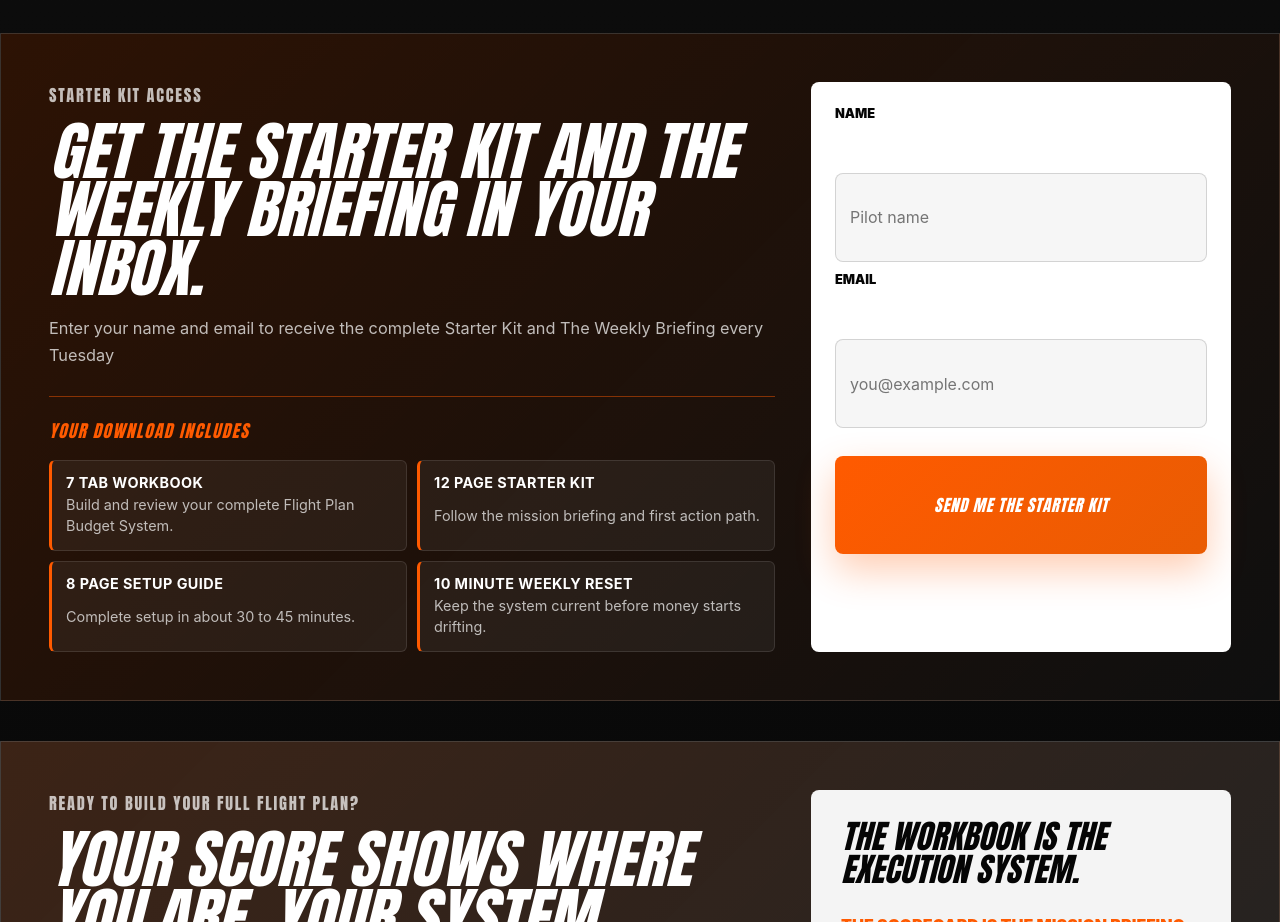
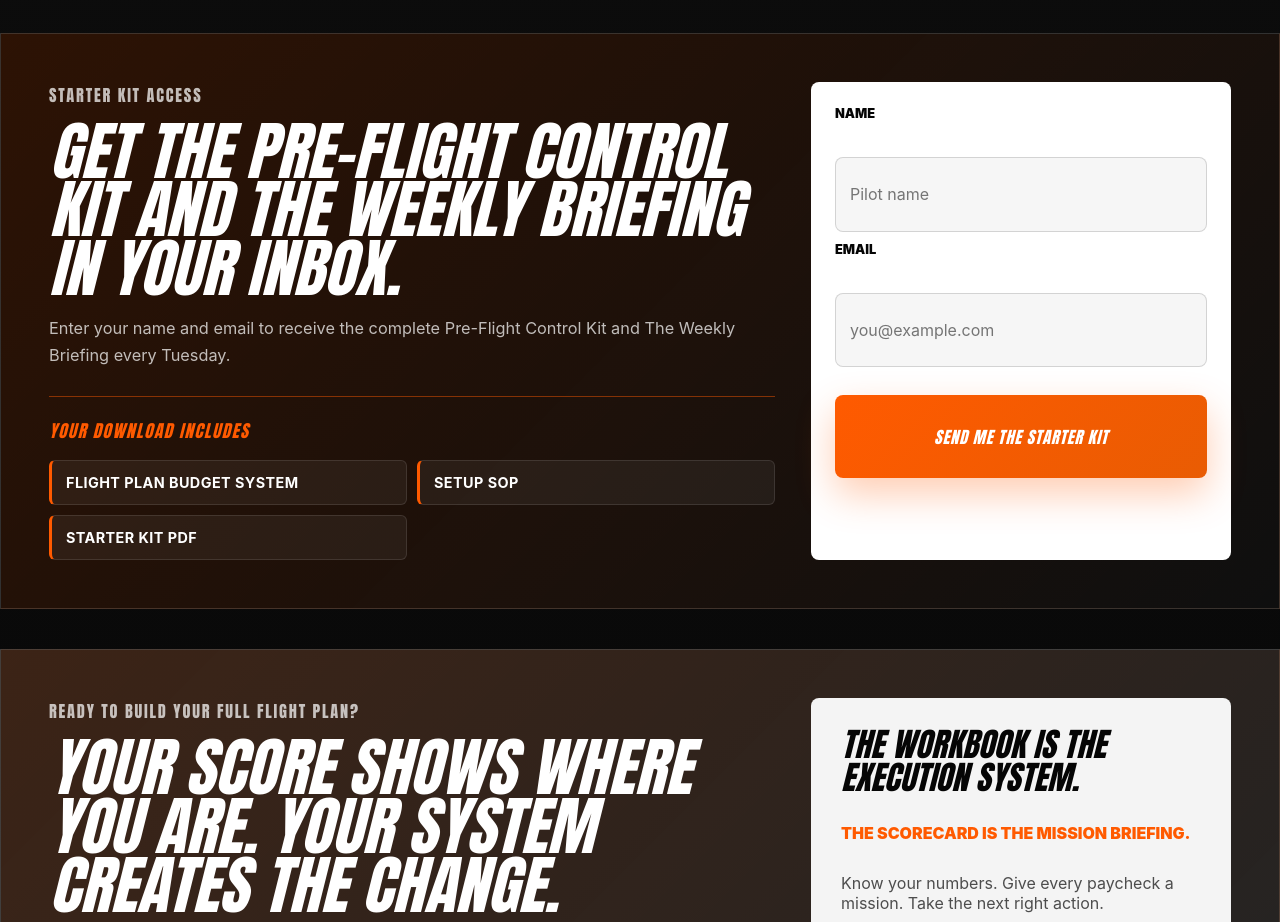
Before and after one commit to champrutledge88/financialflightmode, a plain HTML site: page ffm-scorecard.html in a window 1280 px wide. Shown: the part 3560-4482 px from the top of the page. Drawn offline with Linux system fonts and the light colour scheme.

Commit message:
Rename opt-in kit offer

```diff
--- a/ffm-scorecard.html
+++ b/ffm-scorecard.html
@@ -359,17 +359,16 @@
       <section class="email-section" id="flight-briefing-form" aria-labelledby="email-title">
         <div class="email-copy">
           <p class="eyebrow">Starter Kit Access</p>
-          <h2 id="email-title">GET THE STARTER KIT AND THE WEEKLY BRIEFING IN YOUR INBOX.</h2>
+          <h2 id="email-title">GET THE PRE-FLIGHT CONTROL KIT AND THE WEEKLY BRIEFING IN YOUR INBOX.</h2>
           <p>
-            Enter your name and email to receive the complete Starter Kit and The Weekly Briefing every Tuesday
+            Enter your name and email to receive the complete Pre-Flight Control Kit and The Weekly Briefing every Tuesday.
           </p>
           <div class="offer-includes" aria-label="Starter Kit contents">
             <p class="offer-includes-title">Your download includes</p>
             <ul>
-              <li><strong>7 tab workbook</strong><span>Build and review your complete Flight Plan Budget System.</span></li>
-              <li><strong>12 page Starter Kit</strong><span>Follow the mission briefing and first action path.</span></li>
-              <li><strong>8 page Setup Guide</strong><span>Complete setup in about 30 to 45 minutes.</span></li>
-              <li><strong>10 minute weekly reset</strong><span>Keep the system current before money starts drifting.</span></li>
+              <li><strong>Flight Plan Budget System</strong></li>
+              <li><strong>Setup SOP</strong></li>
+              <li><strong>Starter Kit PDF</strong></li>
             </ul>
           </div>
         </div>
```
Also changed, not shown: index.html (+5 -6 lines).
